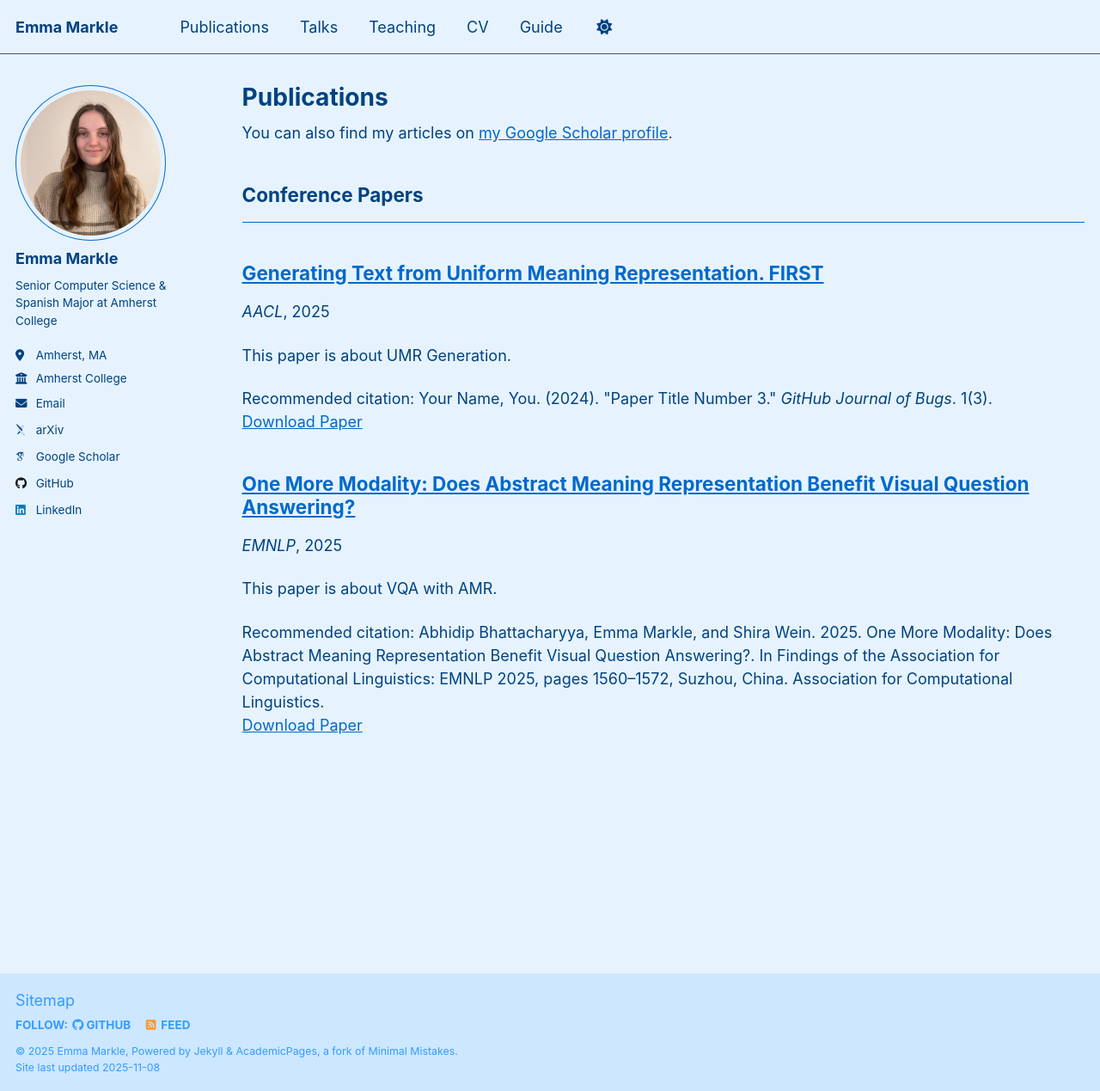
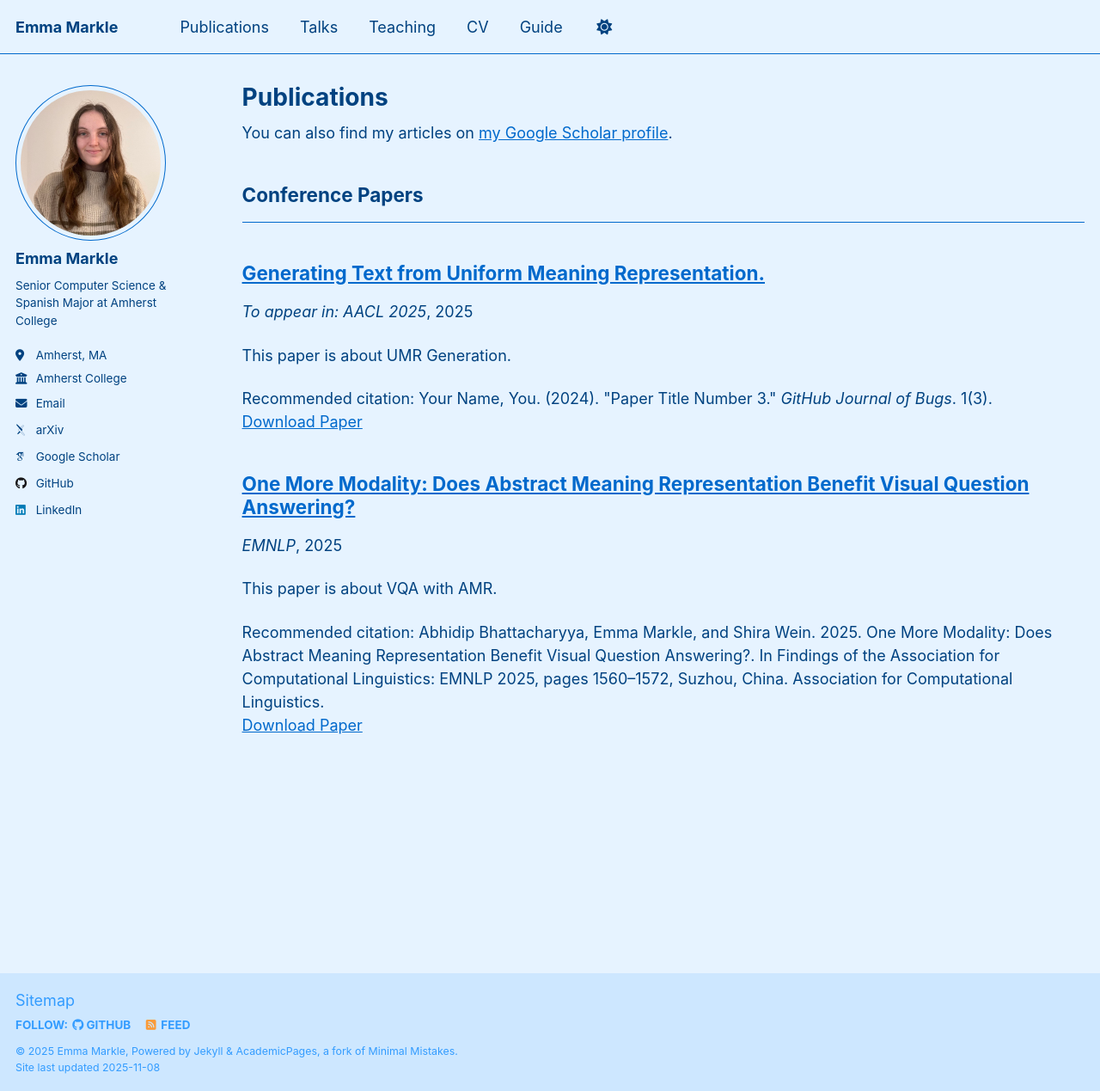
Before and after one commit to emmamarkle/emmamarkle.github.io, a Jekyll site: the page built from _pages/publications.html, in a window 1280 px wide and 1269 px high. Shown: the whole window at 86% size. Built offline with Jekyll 4.4.1, drawn with Linux system fonts in a browser that asks for light colours; some web fonts are replaced; a script that is not in the unit is left out.

Commit message:
Update 2025-06-08-paper-title-number-5.md

```diff
--- a/_publications/2025-06-08-paper-title-number-5.md
+++ b/_publications/2025-06-08-paper-title-number-5.md
@@ -1,11 +1,11 @@
 ---
-title: "Generating Text from Uniform Meaning Representation. FIRST"
+title: "Generating Text from Uniform Meaning Representation."
 collection: publications
 category: conferences
 permalink: /publication/2024-02-17-paper-title-number-4
 excerpt: 'This paper is about UMR Generation.'
 date: 2025-12-20
-venue: 'AACL'
+venue: 'To appear in: AACL 2025'
 paperurl: 'https://academicpages.github.io/files/paper3.pdf'
 citation: 'Your Name, You. (2024). &quot;Paper Title Number 3.&quot; <i>GitHub Journal of Bugs</i>. 1(3).'
 ---
```
